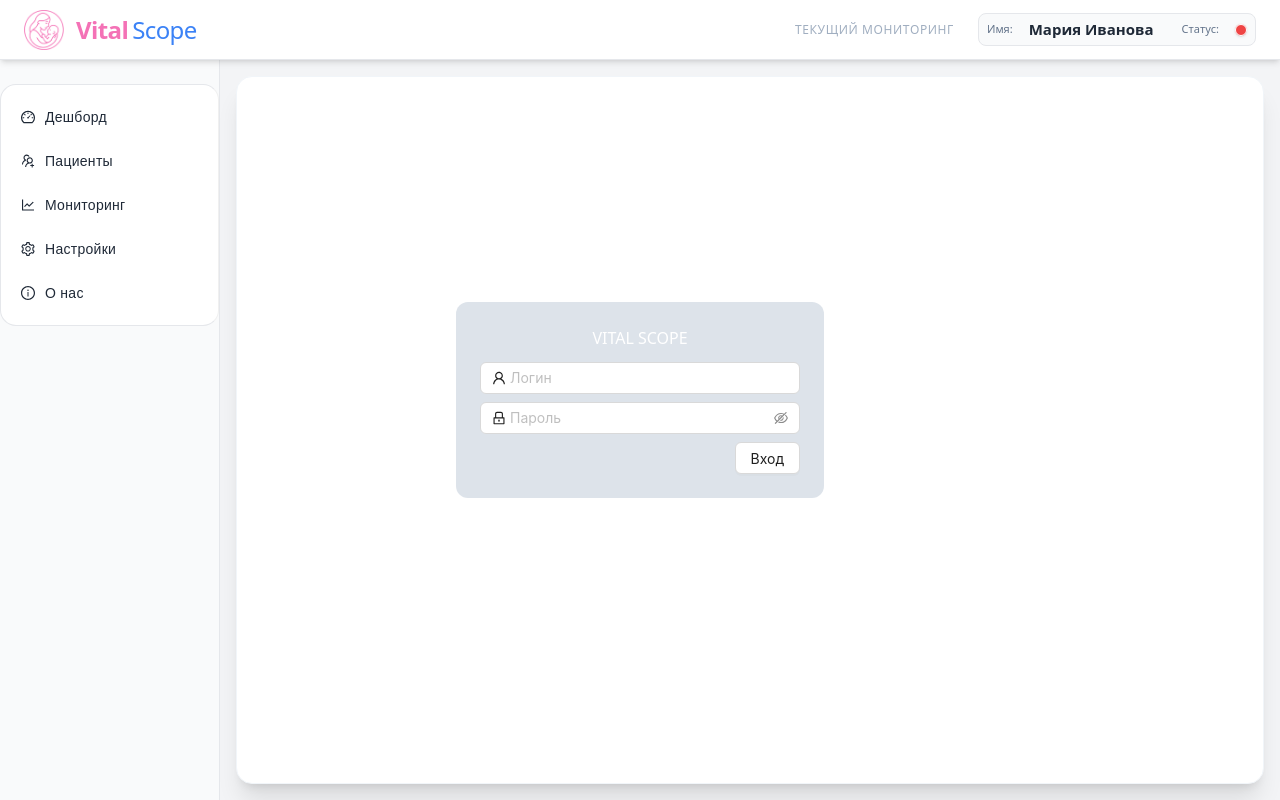
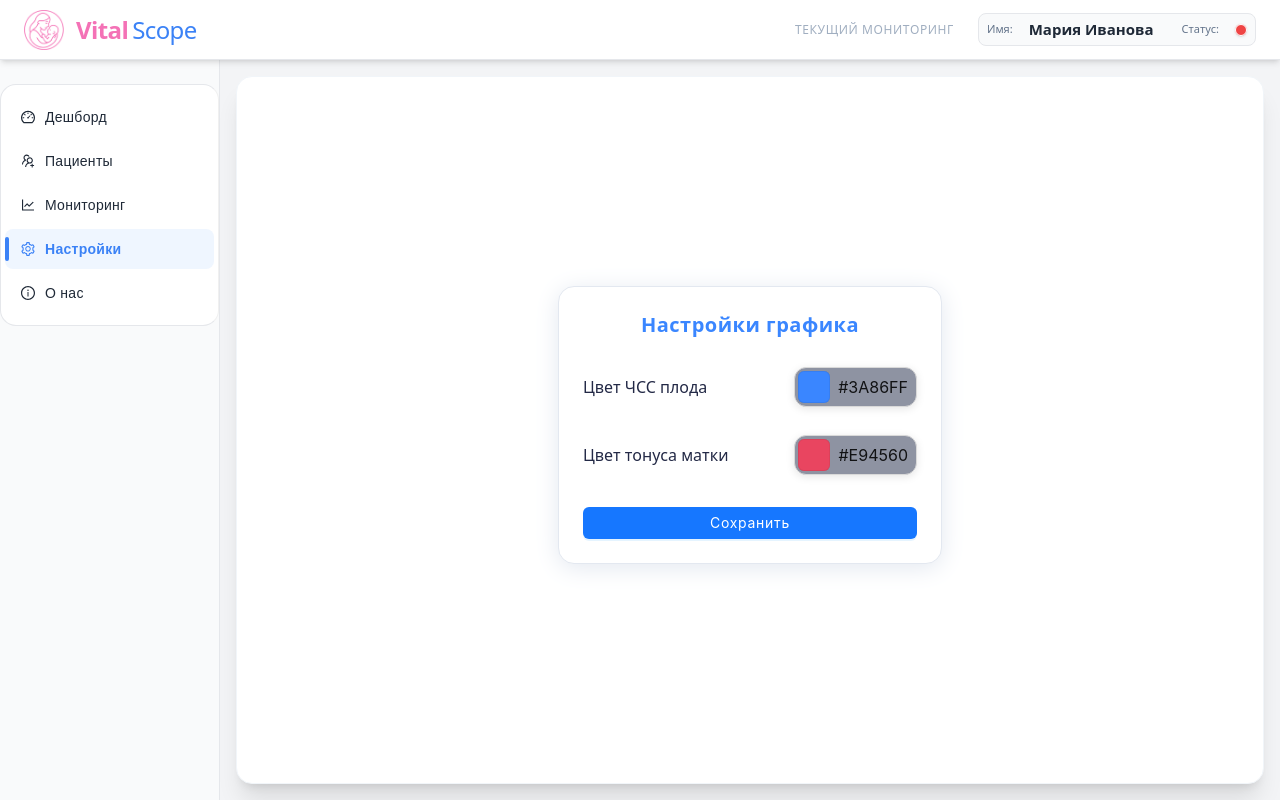
Before and after one commit to Vital-Scope/web-app, a React (Vite) app: page /settings in a window 1280 px wide. Before the commit this address led to /auth. Built offline with nearby package versions, Linux system fonts and the light colour scheme.

Commit message:
remove check auth

```diff
--- a/src/routes/ProtectedRoute.tsx
+++ b/src/routes/ProtectedRoute.tsx
@@ -1,7 +1,7 @@
 import { Navigate, Outlet } from "react-router-dom";
 
 const isAuthenticated = () => {
-  return !!localStorage.getItem("token"); // или useAuth().isLoggedIn
+  return true; // или useAuth().isLoggedIn
 };
 
 const ProtectedRoute = () => {
```
